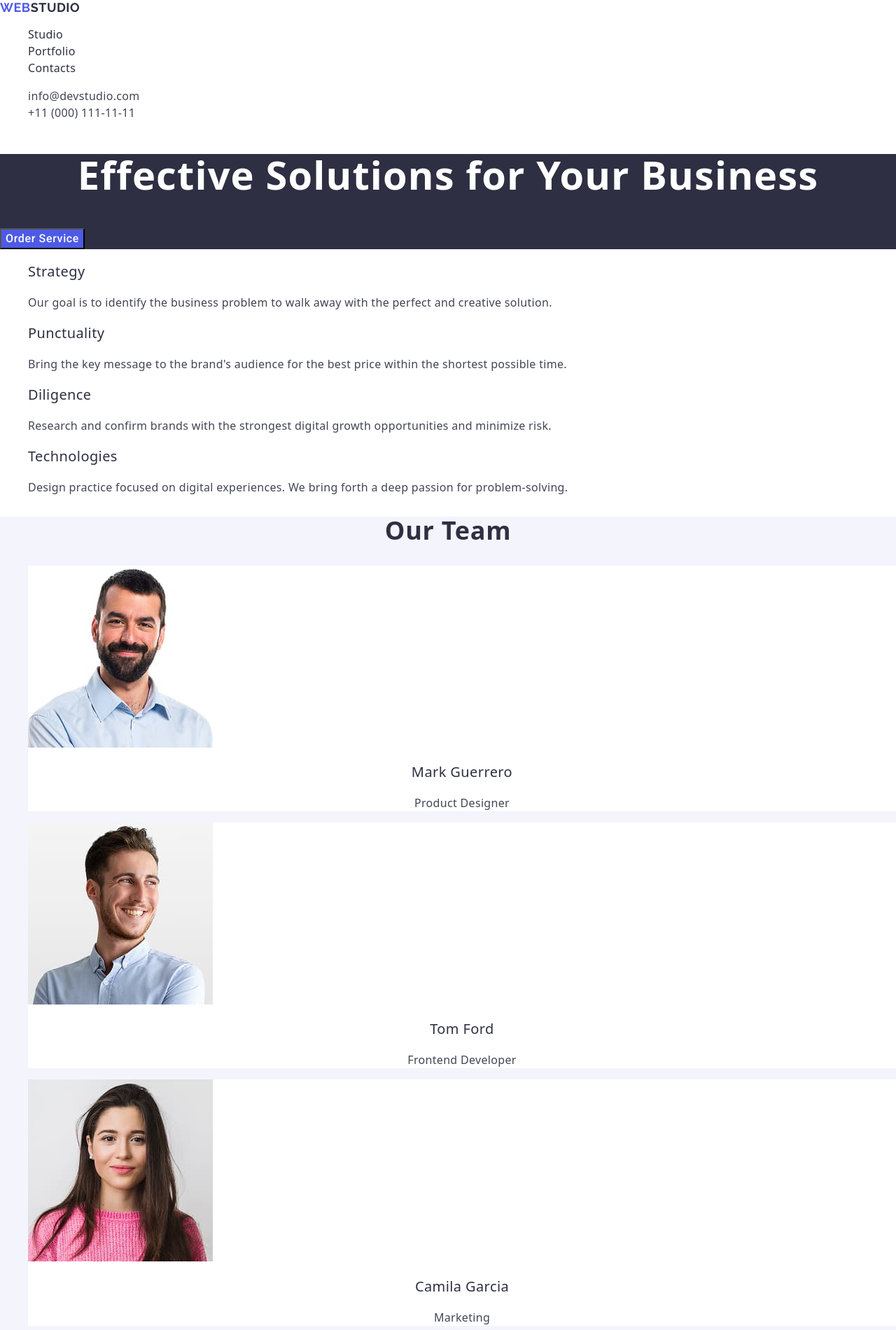
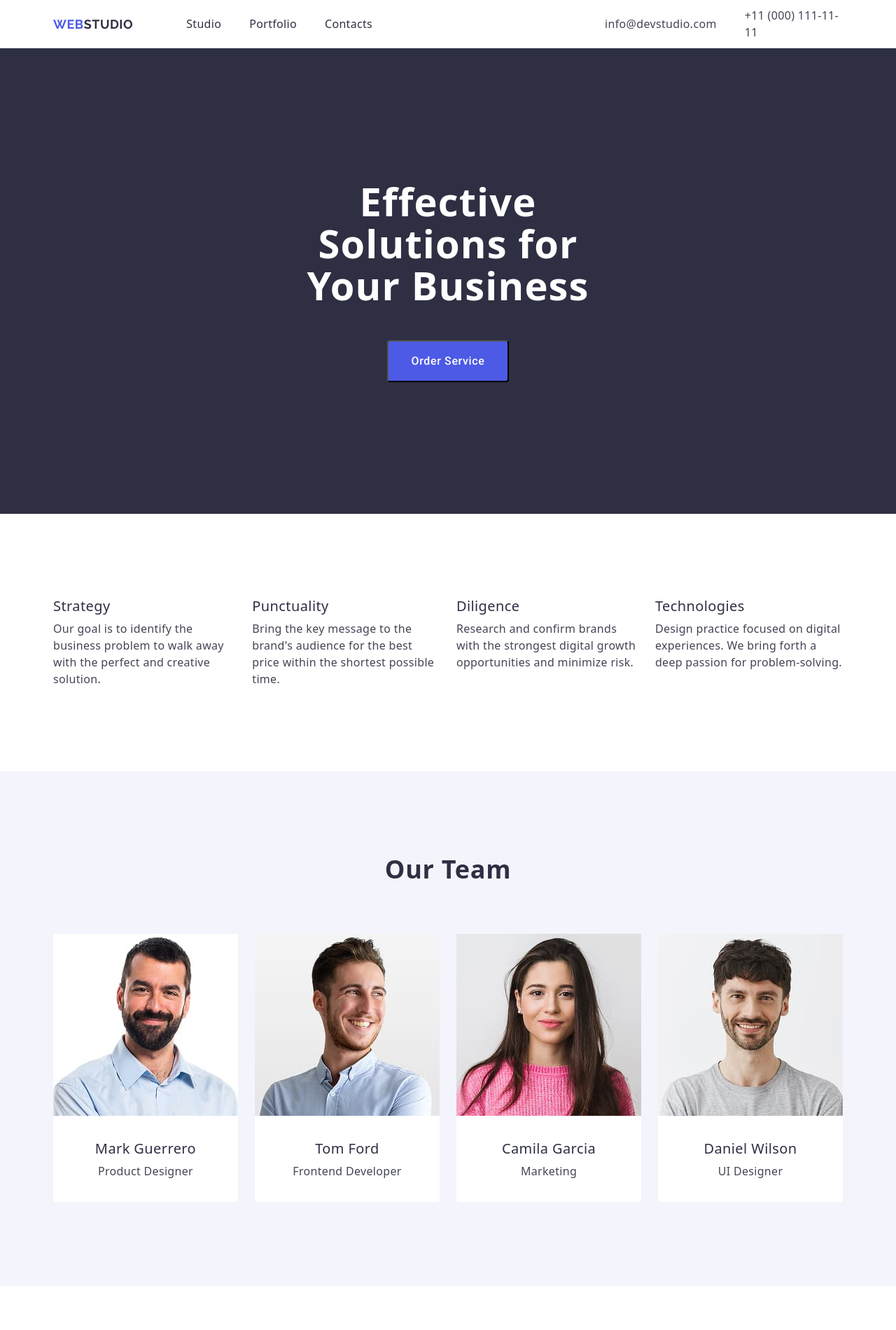
Before and after one commit to lena-tar/goit-markup-hw-03, a plain HTML site: page index.html in a window 1280 px wide. Shown: the top 1900 px of the page at 70% size. Drawn offline with nearby package versions, Linux system fonts and the light colour scheme.

Commit message:
finish-pos

```diff
--- a/css/styles.css
+++ b/css/styles.css
@@ -1,4 +1,4 @@
-/* #region Base / Global */
+/* #region common */
 body {
   font-family: "Roboto", sans-serif;
   color: #434455;
@@ -7,15 +7,55 @@ body {
 ul,
 ol {
   list-style-type: none;
+  padding: 0;
+  margin: 0;
 }
 a {
   text-decoration: none;
 }
+h1,
+h2,
+h3,
+h4,
+h5,
+h6,
+p {
+  margin: 0;
+}
+
+.container {
+  max-width: 1158px;
+  padding: 0 15px;
+  margin: 0 auto;
+}
+.section {
+  padding-top: 120px;
+  padding-bottom: 120px;
+}
+.visually-hidden {
+  position: absolute;
+  width: 1px;
+  height: 1px;
+  margin: -1px;
+  border: 0;
+  padding: 0;
+  white-space: nowrap;
+  clip-path: inset(100%);
+  clip: rect(0 0 0 0);
+  overflow: hidden;
+}
 /* #endregion */
 /* #region Header */
 .page-header {
+  border-bottom: 1px solid #e7e9fc;
+}
+.header-container {
+  display: flex;
+  align-items: center;
 }
 .header-nav {
+  display: flex;
+  align-items: center;
 }
 .logo {
   font-family: "Raleway", sans-serif;
@@ -26,10 +66,19 @@ a {
   text-transform: uppercase;
   color: #4d5ae5;
 }
+.header-logo {
+  padding-top: 24px;
+  padding-bottom: 23px;
+  margin-right: 76px;
+}
 .header-logo .logo-part {
   color: #2e2f42;
 }
 .nav-list {
+  display: flex;
+  align-items: center;
+  gap: 40px;
+  margin-right: 332px;
 }
 .nav-item {
 }
@@ -45,6 +94,9 @@ a {
   font-style: normal;
 }
 .address-list {
+  display: flex;
+  align-items: center;
+  gap: 40px;
 }
 .address-link {
   font-size: 16px;
@@ -62,12 +114,19 @@ a {
 /* #region Main */
 .main {
 }
+.order-sect {
+  padding-bottom: 188px;
+}
 .title {
   font-size: 56px;
   line-height: 1.07;
   letter-spacing: 0.02em;
   text-align: center;
   color: #fff;
+  padding-top: 189px;
+  width: 496px;
+  margin: 0 auto;
+  margin-bottom: 48px;
 }
 .btn-order {
   font-family: "Roboto", sans-serif;
@@ -78,7 +137,14 @@ a {
   color: #fff;
   background-color: #4d5ae5;
   cursor: pointer;
+  min-width: 169px;
+  min-height: 56px;
+  padding: 16px 32px;
+  border-radius: 4px;
+  display: block;
+  margin: 0 auto;
 }
+
 .btn-order:hover,
 .btn-order:focus {
   background-color: #404bbf;
@@ -88,6 +154,8 @@ a {
 .philo-sect {
 }
 .philo-list {
+  display: inline-flex;
+  gap: 24px;
 }
 .philo-item {
 }
@@ -97,6 +165,7 @@ a {
   line-height: 1.2;
   letter-spacing: 0.02em;
   color: #2e2f42;
+  margin-bottom: 8px;
 }
 .philo-text {
   line-height: 1.5;
@@ -107,6 +176,8 @@ a {
 .team-sect {
   background-color: #f4f4fd;
 }
+.team-container {
+}
 .team-title {
   font-size: 36px;
   line-height: 1.11;
@@ -114,13 +185,24 @@ a {
   text-align: center;
   color: #2e2f42;
   text-transform: capitalize;
+  margin-bottom: 72px;
 }
 .team-list {
+  display: flex;
+  gap: 24px;
+  flex-wrap: wrap;
 }
 .team-item {
   background-color: #fff;
+  border-radius: 0 0 4px 4px;
 }
 .team-img {
+  margin-bottom: 32px;
+}
+.card-content {
+  display: flex;
+  flex-direction: column;
+  padding: 0 0 32px;
 }
 .team-name {
   font-weight: 500;
@@ -129,6 +211,7 @@ a {
   letter-spacing: 0.02em;
   text-align: center;
   color: #2e2f42;
+  margin-bottom: 8px;
 }
 .team-text {
   line-height: 1.5;
@@ -138,6 +221,8 @@ a {
 /* #endregion */
 /* #region Portfolio */
 .portf-sect {
+  margin-left: 141px;
+  margin-right: 141px;
 }
 .portf-title {
   font-size: 36px;
@@ -146,12 +231,23 @@ a {
   text-align: center;
   color: #2e2f42;
   text-transform: capitalize;
+  margin-bottom: 72px;
 }
 .portf-list {
+  display: flex;
+  gap: 24px;
+  flex-wrap: wrap;
 }
 .portf-item {
+  width: calc ((100% - 24 * 2) / 3);
 }
 .portf-img {
+}
+.portf-box {
+  border-bottom: 1px solid #e7e9fc;
+  border-left: 1px solid #e7e9fc;
+  border-right: 1px solid #e7e9fc;
+  padding: 32px 16px;
 }
 .portf-descr {
   font-weight: 500;
@@ -159,6 +255,7 @@ a {
   line-height: 1.2;
   letter-spacing: 0.02em;
   color: #2e2f42;
+  margin-bottom: 8px;
 }
 .portf-text {
   line-height: 1.5;
@@ -167,8 +264,11 @@ a {
 /* #endregion */
 /* #region Footer */
 .page-footer {
+  padding-top: 100px;
+  padding-bottom: 100px;
 }
-.logo {
+
+.footer-logo {
 }
 .footer-logo .logo-part {
   color: #f4f4fd;
@@ -177,6 +277,8 @@ a {
   line-height: 1.5;
   letter-spacing: 0.02em;
   color: #f4f4fd;
+  width: 264px;
+  margin-top: 16px;
 }
 .title-sect,
 .page-footer {
--- a/index.html
+++ b/index.html
@@ -24,7 +24,9 @@
   </head>
   <body>
     <!-- Header section -->
+
     <header class="page-header">
+      <div class="container header-container">
         <nav class="header-nav">
           <a class="logo header-logo" href="./index.html"
             >Web<span class="logo-part">Studio</span></a
@@ -52,22 +54,30 @@
             </li>
           </ul>
         </address>
+      </div>
     </header>
+
     <!-- Main section -->
     <main class="main">
-      <section class="title-sect">
+      <section class="title-sect order-sect">
+        <div class="container">
           <h1 class="title">Effective Solutions for Your Business</h1>
+
           <button class="btn-order" type="button">Order Service</button>
+        </div>
       </section>
+
       <!-- Philosophy section -->
-      <section class="philo-sect">
-        <h2 hidden>Our Philosophy</h2>
+
+      <section class="philo-sect section">
+        <div class="container">
+          <h2 class="visually-hidden">Our Philosophy</h2>
           <ul class="philo-list">
             <li class="philo-item">
               <h3 class="philo-title">Strategy</h3>
               <p class="philo-text">
-              Our goal is to identify the business problem to walk away with the
-              perfect and creative solution.
+                Our goal is to identify the business problem to walk away with
+                the perfect and creative solution.
               </p>
             </li>
             <li class="philo-item">
@@ -92,9 +102,13 @@
               </p>
             </li>
           </ul>
+        </div>
       </section>
+
       <!-- Team section -->
-      <section class="team-sect">
+
+      <section class="team-sect section">
+        <div class="container team-container">
           <h2 class="team-title">Our Team</h2>
           <ul class="team-list">
             <li class="team-item">
@@ -104,8 +118,10 @@
                 alt="photo Mark Guerrero"
                 width="264"
               />
+              <div class="card-content">
                 <h3 class="team-name">Mark Guerrero</h3>
                 <p class="team-text">Product Designer</p>
+              </div>
             </li>
             <li class="team-item">
               <img
@@ -114,8 +130,10 @@
                 alt="photo Tom Ford"
                 width="264"
               />
+              <div class="card-content">
                 <h3 class="team-name">Tom Ford</h3>
                 <p class="team-text">Frontend Developer</p>
+              </div>
             </li>
             <li class="team-item">
               <img
@@ -124,8 +142,10 @@
                 alt="photo Camila Garcia"
                 width="264"
               />
+              <div class="card-content">
                 <h3 class="team-name">Camila Garcia</h3>
                 <p class="team-text">Marketing</p>
+              </div>
             </li>
             <li class="team-item">
               <img
@@ -134,13 +154,19 @@
                 alt="photo Daniel Wilson"
                 width="264"
               />
+              <div class="card-content">
                 <h3 class="team-name">Daniel Wilson</h3>
                 <p class="team-text">UI Designer</p>
+              </div>
             </li>
           </ul>
+        </div>
       </section>
+
       <!-- Portfolio section -->
-      <section class="portf-sect">
+
+      <section class="portf-sect section">
+        <div class="container">
           <h2 class="portf-title">Our Portfolio</h2>
           <ul class="portf-list">
             <li class="portf-item">
@@ -150,8 +176,10 @@
                 alt="Banking"
                 width="360"
               />
+              <div class="portf-box">
                 <h3 class="portf-descr">Banking App</h3>
                 <p class="portf-text">App</p>
+              </div>
             </li>
             <li class="portf-item">
               <img
@@ -160,8 +188,10 @@
                 alt="Payment"
                 width="360"
               />
+              <div class="portf-box">
                 <h3 class="portf-descr">Cashless Payment</h3>
                 <p class="portf-text">Marketing</p>
+              </div>
             </li>
             <li class="portf-item">
               <img
@@ -170,8 +200,10 @@
                 alt="Notebook"
                 width="360"
               />
+              <div class="portf-box">
                 <h3 class="portf-descr">Meditation App</h3>
                 <p class="portf-text">App</p>
+              </div>
             </li>
             <li class="portf-item">
               <img
@@ -180,8 +212,10 @@
                 alt="Car"
                 width="360"
               />
+              <div class="portf-box">
                 <h3 class="portf-descr">Taxi Service</h3>
                 <p class="portf-text">Marketing</p>
+              </div>
             </li>
             <li class="portf-item">
               <img
@@ -190,8 +224,10 @@
                 alt="Illustrations on phone"
                 width="360"
               />
+              <div class="portf-box">
                 <h3 class="portf-descr">Screen Illustrations</h3>
                 <p class="portf-text">Design</p>
+              </div>
             </li>
             <li class="portf-item">
               <img
@@ -200,22 +236,28 @@
                 alt="Selfie"
                 width="360"
               />
+              <div class="portf-box">
                 <h3 class="portf-descr">Online Courses</h3>
                 <p class="portf-text">Marketing</p>
+              </div>
             </li>
           </ul>
+        </div>
       </section>
     </main>
 
     <!-- Footer section -->
+
     <footer class="page-footer">
+      <div class="container">
         <a class="logo footer-logo" href="./index.html"
           >Web<span class="logo-part">Studio</span></a
         >
         <p class="footer-text">
-        Increase the flow of customers and sales for your business with digital
-        marketing & growth solutions.
+          Increase the flow of customers and sales for your business with
+          digital marketing & growth solutions.
         </p>
+      </div>
     </footer>
   </body>
 </html>
```
Lines whose indentation alone changed are shown as unchanged.
